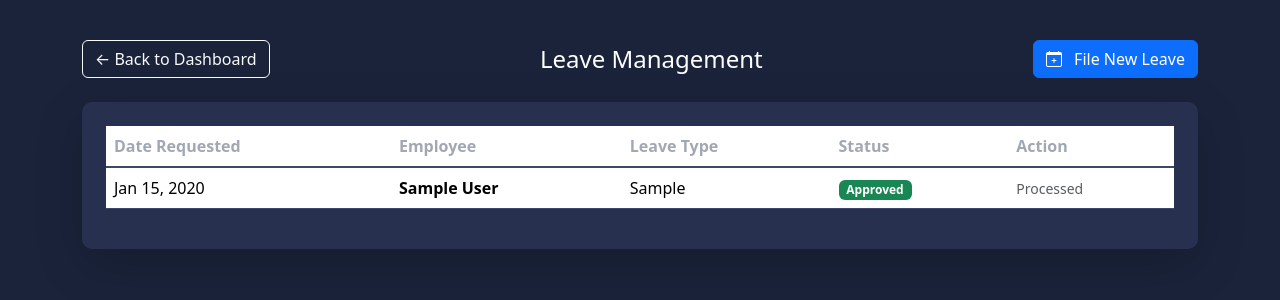
After one commit to Aizen0303/hotel-payroll-system, a PHP site: page /pages/manage_leaves.php in a window 1280 px wide. The commit adds this page. Shown: the top 300 px of the page. Run offline with PHP 8.4, Linux system fonts and the light colour scheme; the visitor is signed in with stand-in values (Sample User, id 1); tables that the repository leaves empty or names only in its code hold one stand-in row (values such as "Sample post").

Commit message:
Add leave management module

```diff
--- a/index.php
+++ b/index.php
@@ -47,7 +47,7 @@ require_once 'includes/header.php';
             <a href="pages/create_user.php"><i class="bi bi-person-badge-fill me-3"></i> Manage Users</a>
             <a href="pages/attendance.php"><i class="bi bi-calendar-check-fill me-3"></i> Attendance</a>
             <a href="pages/payroll.php"><i class="bi bi-wallet2 me-3"></i> Payroll</a>
-            <a href="#"><i class="bi bi-envelope-fill me-3"></i> Manage Leaves</a>
+            <a href="pages/manage_leaves.php"><i class="bi bi-envelope-fill me-3"></i> Manage Leaves</a>
             <a href="#"><i class="bi bi-megaphone-fill me-3"></i> Announcements</a>
             <a href="controllers/logout.php" class="text-danger mt-5"><i class="bi bi-box-arrow-right me-3"></i> Logout</a>
         </div>
--- /dev/null
+++ b/pages/manage_leaves.php
@@ -0,0 +1,145 @@
+<?php
+session_start();
+require_once '../config/db.php';
+
+// Security Guard
+if (!isset($_SESSION['user_id'])) {
+    header("Location: login.php");
+    exit();
+}
+
+// Fetch all leave requests joined with employee details
+$sql = "SELECT l.*, e.first_name, e.last_name, e.department
+        FROM leave_requests l
+        JOIN employees e ON l.employee_id = e.id
+        ORDER BY l.leave_date DESC, l.created_at DESC";
+$stmt = $conn->query($sql);
+$leaves = $stmt->fetchAll(PDO::FETCH_ASSOC);
+
+// Fetch employee list for the "File Leave" modal
+$empStmt = $conn->query("SELECT id, first_name, last_name FROM employees ORDER BY first_name ASC");
+$employeeList = $empStmt->fetchAll(PDO::FETCH_ASSOC);
+?>
+<!DOCTYPE html>
+<html lang="en">
+<head>
+    <meta charset="UTF-8">
+    <title>Manage Leaves - Hotel Payroll</title>
+    <link href="https://cdn.jsdelivr.net/npm/bootstrap@5.3.3/dist/css/bootstrap.min.css" rel="stylesheet">
+    <link rel="stylesheet" href="https://cdn.jsdelivr.net/npm/bootstrap-icons@1.11.3/font/bootstrap-icons.min.css">
+    <style>
+        body { background-color: #1a233a; color: #fff; padding: 40px 0; }
+        .card { background-color: #27314f; border: none; border-radius: 10px; }
+        .table { color: #fff; vertical-align: middle; }
+        .table thead th { border-bottom: 2px solid #3b476b; color: #a1a8b3; }
+        .table td { border-bottom: 1px solid #3b476b; }
+        .modal-content { background-color: #27314f; color: #fff; border: 1px solid #3b476b; }
+    </style>
+</head>
+<body>
+    <div class="container">
+        <div class="d-flex justify-content-between align-items-center mb-4">
+            <a href="../index.php" class="btn btn-outline-light">&larr; Back to Dashboard</a>
+            <h4 class="m-0">Leave Management</h4>
+            <button class="btn btn-primary" data-bs-toggle="modal" data-bs-target="#fileLeaveModal">
+                <i class="bi bi-calendar-plus me-2"></i> File New Leave
+            </button>
+        </div>
+
+        <?php if (isset($_GET['success'])): ?>
+            <div class="alert alert-success py-2"><?php echo htmlspecialchars($_GET['success']); ?></div>
+        <?php endif; ?>
+
+        <div class="card p-4 shadow-lg">
+            <table class="table table-hover">
+                <thead>
+                    <tr>
+                        <th>Date Requested</th>
+                        <th>Employee</th>
+                        <th>Leave Type</th>
+                        <th>Status</th>
+                        <th>Action</th>
+                    </tr>
+                </thead>
+                <tbody>
+                    <?php if (count($leaves) > 0): ?>
+                        <?php foreach ($leaves as $leave): ?>
+                        <tr>
+                            <td><?php echo date('M d, Y', strtotime($leave['leave_date'])); ?></td>
+                            <td class="fw-bold"><?php echo htmlspecialchars($leave['first_name'] . ' ' . $leave['last_name']); ?></td>
+                            <td><?php echo htmlspecialchars($leave['leave_type']); ?></td>
+                            <td>
+                                <?php
+                                    $badge = 'bg-warning text-dark';
+                                    if ($leave['status'] == 'Approved') $badge = 'bg-success';
+                                    if ($leave['status'] == 'Denied') $badge = 'bg-danger';
+                                ?>
+                                <span class="badge <?php echo $badge; ?>"><?php echo $leave['status']; ?></span>
+                            </td>
+                            <td>
+                                <?php if ($leave['status'] === 'Pending'): ?>
+                                    <a href="../controllers/update_leave.php?id=<?php echo $leave['id']; ?>&status=Approved" class="btn btn-sm btn-success">Approve</a>
+                                    <a href="../controllers/update_leave.php?id=<?php echo $leave['id']; ?>&status=Denied" class="btn btn-sm btn-outline-danger">Deny</a>
+                                <?php else: ?>
+                                    <span class="text-muted small">Processed</span>
+                                <?php endif; ?>
+                            </td>
+                        </tr>
+                        <?php endforeach; ?>
+                    <?php else: ?>
+                        <tr>
+                            <td colspan="5" class="text-center py-4 text-muted">No leave requests found.</td>
+                        </tr>
+                    <?php endif; ?>
+                </tbody>
+            </table>
+        </div>
+    </div>
+
+    <!-- File Leave Modal -->
+    <div class="modal fade" id="fileLeaveModal" tabindex="-1">
+        <div class="modal-dialog">
+            <div class="modal-content">
+                <div class="modal-header bg-primary text-white border-0">
+                    <h5 class="modal-title">File Employee Leave</h5>
+                    <button type="button" class="btn-close btn-close-white" data-bs-dismiss="modal"></button>
+                </div>
+                <form action="../controllers/file_leave.php" method="POST">
+                    <div class="modal-body border-0 text-start">
+                        <div class="mb-3">
+                            <label class="form-label text-light">Employee</label>
+                            <select name="employee_id" class="form-select" style="background-color: #1a233a; color: #fff; border: 1px solid #3b476b;" required>
+                                <option value="">Select Employee...</option>
+                                <?php foreach ($employeeList as $emp): ?>
+                                    <option value="<?php echo $emp['id']; ?>">
+                                        <?php echo htmlspecialchars($emp['first_name'] . ' ' . $emp['last_name']); ?>
+                                    </option>
+                                <?php endforeach; ?>
+                            </select>
+                        </div>
+                        <div class="mb-3">
+                            <label class="form-label text-light">Date of Leave</label>
+                            <input type="date" name="leave_date" class="form-control" style="background-color: #1a233a; color: #fff; border: 1px solid #3b476b;" required>
+                        </div>
+                        <div class="mb-3">
+                            <label class="form-label text-light">Leave Type</label>
+                            <select name="leave_type" class="form-select" style="background-color: #1a233a; color: #fff; border: 1px solid #3b476b;" required>
+                                <option value="Sick Leave">Sick Leave</option>
+                                <option value="Vacation Leave">Vacation Leave</option>
+                                <option value="Emergency Leave">Emergency Leave</option>
+                                <option value="Maternity/Paternity">Maternity/Paternity</option>
+                            </select>
+                        </div>
+                    </div>
+                    <div class="modal-footer border-0">
+                        <button type="button" class="btn btn-secondary" data-bs-dismiss="modal">Cancel</button>
+                        <button type="submit" class="btn btn-primary">Submit Request</button>
+                    </div>
+                </form>
+            </div>
+        </div>
+    </div>
+
+    <script src="https://cdn.jsdelivr.net/npm/bootstrap@5.3.3/dist/js/bootstrap.bundle.min.js"></script>
+</body>
+</html>
```
Also changed, not shown: controllers/file_leave.php (added, +34 -0 lines), controllers/update_leave.php (added, +35 -0 lines).
